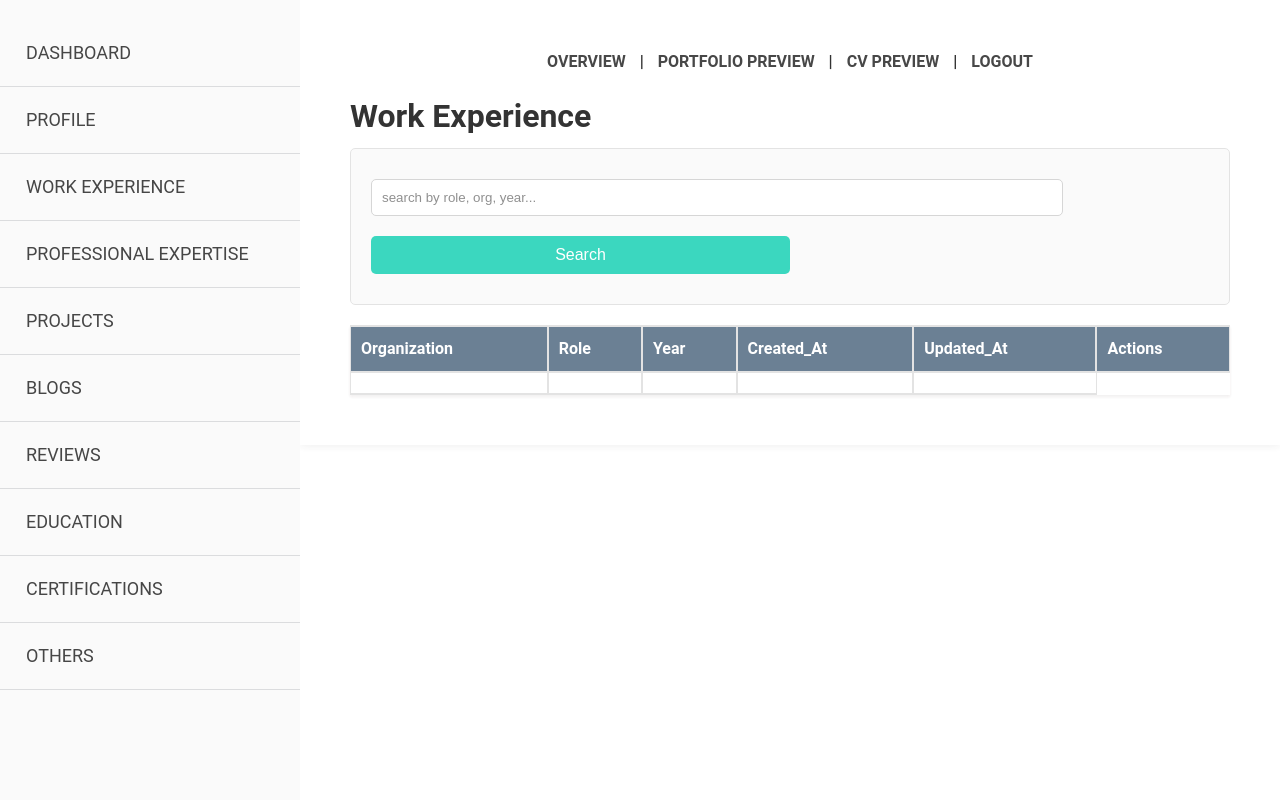
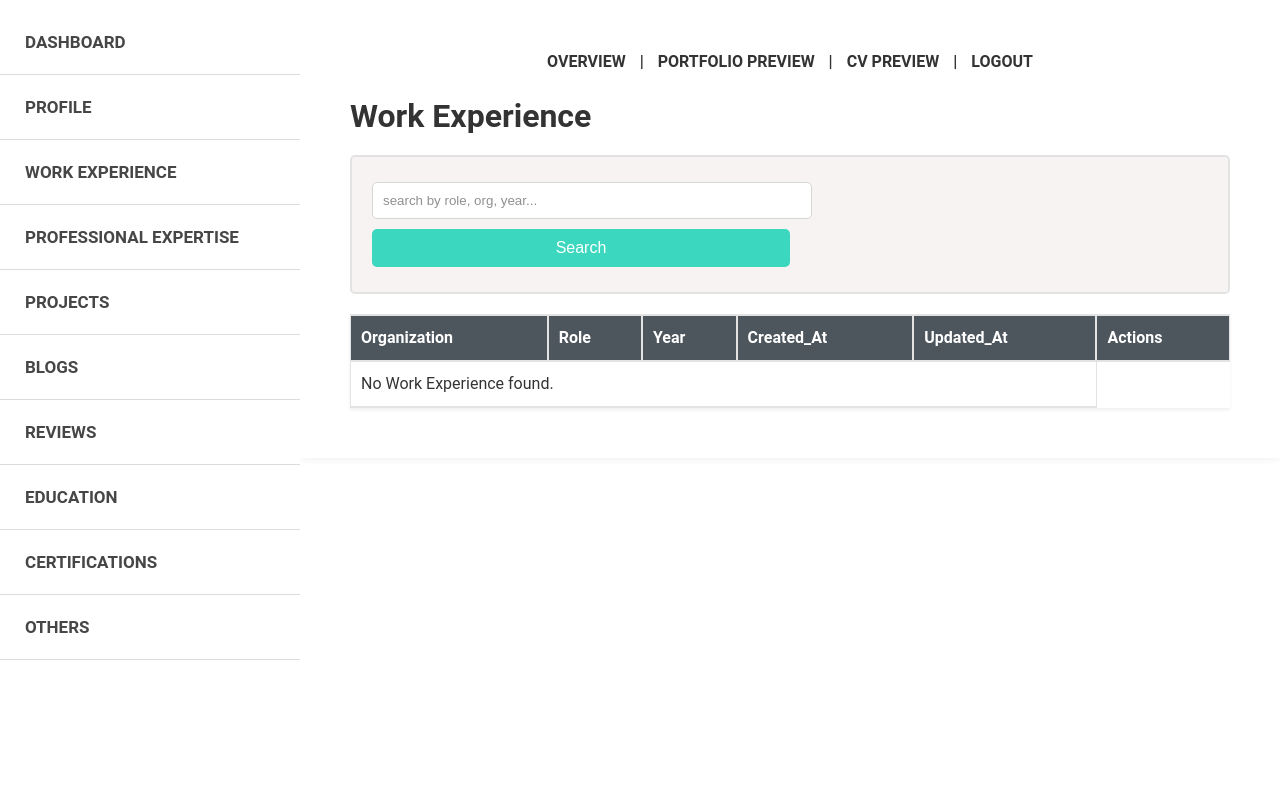
Before and after one commit to sarahwonago/UjuziPortfoliyo, a Django app: page /view_work_experience/ in a window 1280 px wide. Run offline with Django 5.2, Linux system fonts and the light colour scheme; the visitor is signed in with stand-in values (Sample User, id 1); data comes from the database, SQL or seed files in the repository; lists and menus that the app fills with data are empty.

Commit message:
minor changes

```diff
--- a/accounts/models.py
+++ b/accounts/models.py
@@ -2,7 +2,7 @@ from django.db import models
 from django.contrib.auth.models import AbstractUser
 
 class User(AbstractUser):
-    profilephoto = models.ImageField("ProfilePicture",upload_to="profilephoto/", default="profilephoto/profile.png")
+    profilephoto = models.ImageField("ProfilePicture",upload_to="profilephoto/", default="profilephoto/profilee.png")
     phone_number = models.CharField("Phone Number",max_length=250, null=True, blank=True)
     country = models.CharField("Country/City",max_length=250, null=True, blank=True)
     fb_link = models.URLField(null=True, blank=True)
--- a/dashboard/static/dashboard/style.css
+++ b/dashboard/static/dashboard/style.css
@@ -31,10 +31,6 @@ body {
     font-size: 2em;
   }
 
-  p {
-    font-weight: normal;
-    line-height: 24px;
-  }
 
 
 
@@ -44,12 +40,11 @@ body {
 
   a {
     text-decoration: none;
-    font-size: 16px;
     cursor: pointer;
     padding: 10px;
     background-color: transparent;
     color: #000;
-    opacity: 0.9;
+
   }
 
 
@@ -66,8 +61,8 @@ body {
 .sidebar {
   height: 100vh;
   width: 300px;
-  background-color: #f9f9f9;
-  padding-top: 20px;
+  background-color: #fff;
+  padding-top: 10px;
   position: fixed;
   overflow-y: auto;
   color: #000;
@@ -81,7 +76,7 @@ body {
 
 .sidebar ul li {
   text-align: left;
-  padding: 11px;
+  padding: 10px;
   cursor: pointer;
   border-bottom: 1px solid #d2d4d6;
 }
@@ -105,13 +100,14 @@ body {
   border: none;
   outline: none;
   padding: 10px 15px;
-  font-size: 18px;
+  font-size: 17px;
   text-align: left;
   width: 100%;
-  font-weight: medium;
+  font-weight: bold;
   display: flex;
   justify-content: space-between;
   align-items: center;
+  opacity: 0.9;
 }
 
 .dropdown-content {
@@ -163,7 +159,7 @@ body {
 }
 
 .card {
-    flex: 1 1 calc(33.333% - 10px);
+    flex: 1 1 calc(22.333% - 10px);
     background-color: #0bceaf;
     color: white;
     padding: 20px;
@@ -248,7 +244,7 @@ table th, table td {
 }
 
 table th {
-    background-color: #47617a;
+    background-color: #212b35;
     color: white;
 }
 
@@ -257,7 +253,7 @@ table tr:hover {
 }
 
 table tr:nth-child(even) {
-    background-color: #d4cdcd;
+    background-color: #f0e9e9;
 }
 
 table th:first-child, table td:first-child {
@@ -298,11 +294,6 @@ button a:hover {
     text-decoration: underline;
 }
 
-/* Header Styles */
-h1, h2, h3, h4, h5, h6 {
-    color: #000;
-    margin: 10px 0;
-}
 
 /* Utility Classes */
 .text-center {
@@ -326,19 +317,33 @@ form {
     flex-direction: column;
     margin: 20px auto;
     padding: 20px;
-    border: 1px solid #ddd;
+    border: 2px solid #ddd;
     border-radius: 5px;
-    background-color: #f9f9f9;
+    background-color: #f5f0f0;
 
+}
+
+form p{
+  font-weight: medium;
+  font-size: 1em;
 }
 
 form input[type="text"],
 form input[type="password"],
 form input[type="email"],
+form input[type="url"]
+{
+    width: 50%;
+    padding: 10px;
+    margin: 5px 0;
+    border: 1px solid #ccc;
+    border-radius: 5px;
+}
+
 form textarea {
-    width: 80%;
+    width: 70%;
     padding: 10px;
-    margin: 10px 0;
+    margin: 5px 0;
     border: 1px solid #ccc;
     border-radius: 5px;
 }
@@ -346,7 +351,7 @@ form textarea {
 form button {
     width: 50%;
     padding: 10px;
-    margin: 10px 0;
+    margin: 5px 0;
     border: none;
     border-radius: 5px;
     color: white;
@@ -355,7 +360,7 @@ form button {
 }
 
 form button:hover {
-    background-color:#0bceaf;
+    background-color:#1aeecb;
 }
 
 form button a {
--- a/dashboard/templates/dashboard/cvpreview.html
+++ b/dashboard/templates/dashboard/cvpreview.html
@@ -168,7 +168,7 @@ li {
                 <h3>{{project.name}}</h3>
                 <p>{{project.description}}</p>
                 <h5>Technology used:   {% for tech in project.technology_used.all%}
-                    <span> {{tech.name}} </span>
+                    <span> {{tech.name}}, </span>
                     {%endfor%}</h5>
 
             </div>
--- a/dashboard/templates/dashboard/view_blogs.html
+++ b/dashboard/templates/dashboard/view_blogs.html
@@ -10,7 +10,6 @@
        <thead>
            <tr>
                <th>Title</th>
-               <th>Description</th>
                <th>Created At</th>
                <th>Updated At</th>
                <th>Actions</th>
@@ -20,7 +19,6 @@
            {% for blog in blog_list %}
            <tr>
                <td>{{ blog.title }}</td>
-               <td>{{ blog.body|truncatewords:5 }}</td>
                <td>{{ blog.created_at|timesince }} ago</td>
                <td>{{ blog.updated_at|timesince }} ago</td>
                <td>
@@ -30,7 +28,7 @@
            </tr>
            {% empty %}
            <tr>
-               <td colspan="5">No blogs found.</td>
+               <td colspan="4">No blogs found.</td>
            </tr>
            {% endfor %}
        </tbody>
--- a/dashboard/templates/dashboard/view_certification.html
+++ b/dashboard/templates/dashboard/view_certification.html
@@ -31,11 +31,7 @@
         </tr>
       {%empty%}
       <tr>
-         <td></td>
-         <td></td>
-         <td></td>
-         <td></td>
-         <td></td>
+        <td colspan="5">No Certification found.</td>
      </tr>
       {% endfor %}
     </tbody>
--- a/dashboard/templates/dashboard/view_education.html
+++ b/dashboard/templates/dashboard/view_education.html
@@ -31,11 +31,7 @@
         </tr>
       {%empty%}
       <tr>
-         <td></td>
-         <td></td>
-         <td></td>
-         <td></td>
-         <td></td>
+        <td colspan="5">No Education found.</td>
      </tr>
       {% endfor %}
     </tbody>
--- a/dashboard/templates/dashboard/view_profession.html
+++ b/dashboard/templates/dashboard/view_profession.html
@@ -31,11 +31,7 @@
         </tr>
       {%empty%}
       <tr>
-         <td></td>
-         <td></td>
-         <td></td>
-         <td></td>
-         <td></td>
+        <td colspan="5">No Profession found.</td>
      </tr>
       {% endfor %}
     </tbody>
--- a/dashboard/templates/dashboard/view_work.html
+++ b/dashboard/templates/dashboard/view_work.html
@@ -4,7 +4,7 @@
    <h2>Work Experience</h2>
    <form method="get">
     <input type="text" name="q" placeholder="search by role, org, year...">
-    <button type="search">Search</button></a>
+    <button type="search">Search</button>
 
    </form>
    <table>
@@ -33,11 +33,7 @@
         </tr>
       {%empty%}
       <tr>
-         <td></td>
-         <td></td>
-         <td></td>
-         <td></td>
-         <td></td>
+        <td colspan="5">No Work Experience found.</td>
      </tr>
       {% endfor %}
     </tbody>
--- a/dashboard/views.py
+++ b/dashboard/views.py
@@ -74,7 +74,7 @@ def personal_edit_view(request):
         form = UserModForm(request.POST, request.FILES, instance=request.user)
         if form.is_valid():
             form.save()
-            return redirect("dashboard:dashboard")
+            return redirect("dashboard:personal-edit")
     else:
         form = UserModForm(instance=request.user)
 
--- a/userportfoliyo/models.py
+++ b/userportfoliyo/models.py
@@ -151,7 +151,7 @@ class WorkExperience(models.Model):
     class Meta:
         verbose_name_plural = "WorkExperience"
         verbose_name = "WorkExperience"
-        ordering = ("-created_at",)
+        ordering = ("-year",)
 
     profile = models.ForeignKey(Profile, on_delete=models.CASCADE, related_name="profile_workexperience")
     role = models.ForeignKey(TechRole, on_delete=models.CASCADE)
```
Also changed, not shown: dashboard/templates/dashboard/view_project.html (+2 -6 lines), dashboard/templates/dashboard/view_review.html (+1 -6 lines), userportfoliyo/forms.py (+10 -5 lines), media/profilephoto/profile.png (deleted), userportfoliyo/templates/userportfoliyo/base.html (line endings or trailing spaces). Lines whose indentation alone changed are shown as unchanged.
